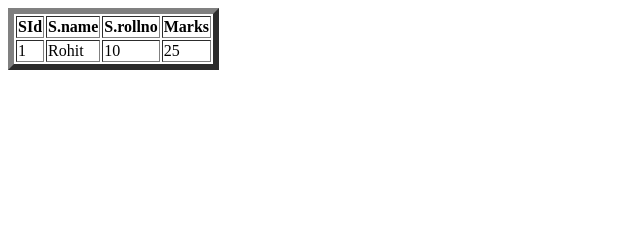
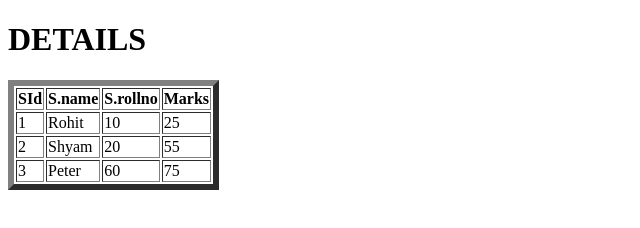
Before and after one commit to garvitsingh1336/FSD-WD-CSE17-GARVIT, a plain HTML site: page html/table.html in a window 1280 px wide. Shown: the whole page, without its empty margins (0-640 px from the left). Drawn offline with Linux system fonts and the light colour scheme.

Commit message:
added some more

```diff
--- a/html/table.html
+++ b/html/table.html
@@ -6,7 +6,7 @@
     <title>Document</title>
 </head>
 <body>
-
+    <h1>DETAILS</h1>
    <table border="6">
      <tr><th>SId</th>
        <th>S.name</th>
@@ -18,6 +18,19 @@
        <td>Rohit</td>
        <td>10</td>
        <td>25</td>
+       </tr>
+      <tr>
+       <td>2</td>
+       <td>Shyam</td>
+       <td>20</td>
+       <td>55</td>
+       </tr>
+        <tr>
+       <td>3</td>
+       <td>Peter</td>
+       <td>60</td>
+       <td>75</td>
+       </tr>
      </table>
 </body>
 </html>
```
